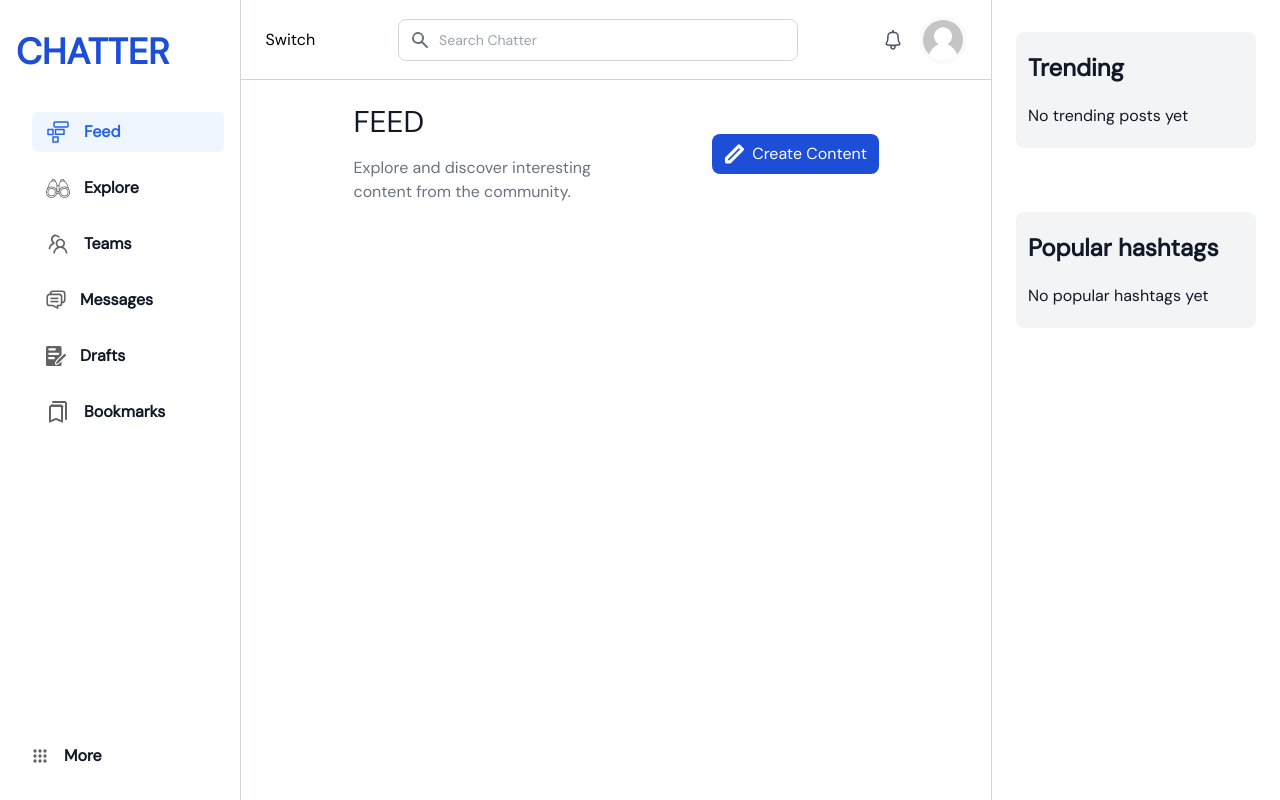
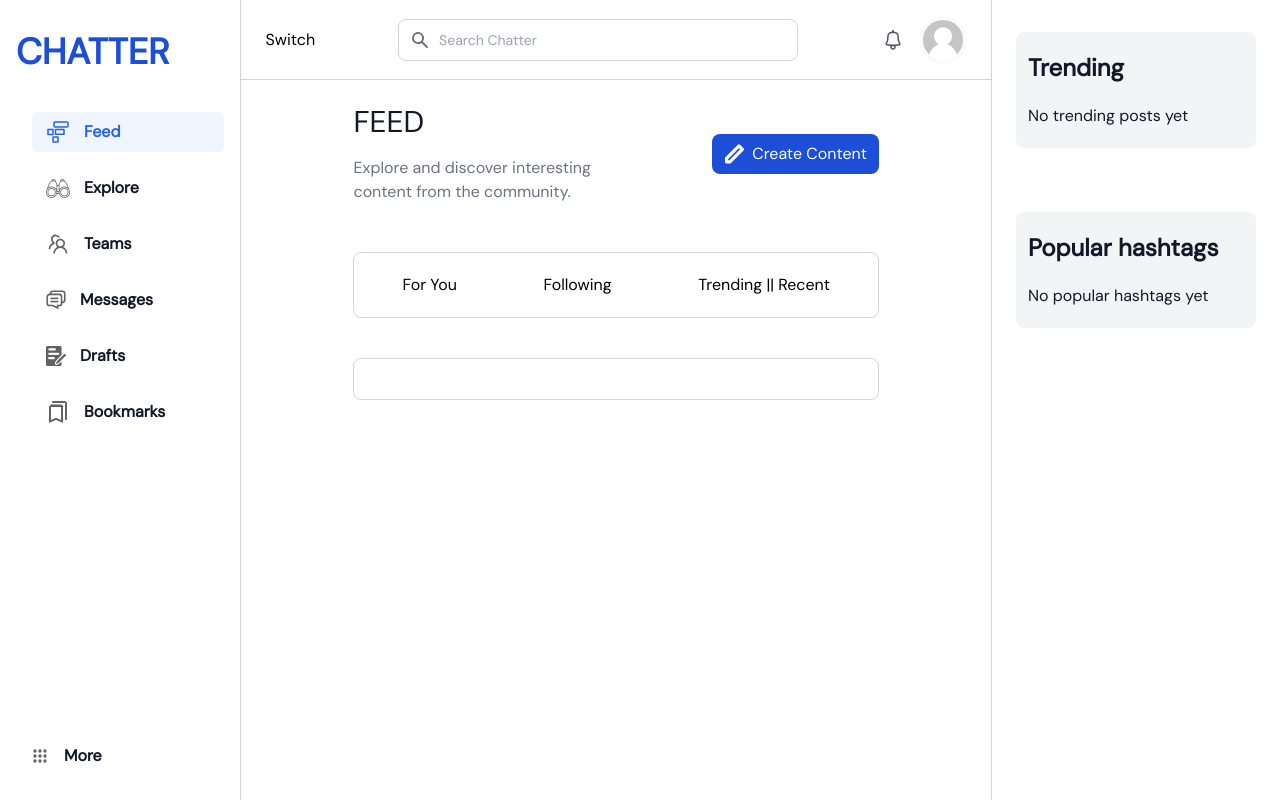
Before and after one commit to muzardemoses/Chatter-app, a React (Vite) app: page /feed in a window 1280 px wide. Built offline with nearby package versions, Linux system fonts and the light colour scheme; no server answers.

Commit message:
improved feed layout and design

```diff
--- a/src/Pages/Dashboard/Feed.tsx
+++ b/src/Pages/Dashboard/Feed.tsx
@@ -29,8 +29,19 @@ export const Feed = () => {
                     </button>
                 </Link>
             </div>
-            <div className="">
-
+            <div className="flex flex-col gap-10">
+                <div className="px-12 py-5 flex justify-between w-full border border-gray-300 rounded-lg box-border">
+                    <button className="flex gap-2 items-center">
+                        For You
+                    </button>
+                    <button className="flex gap-2 items-center">
+                        Following
+                    </button>
+                    <button className="flex gap-2 items-center">
+                        Trending || Recent
+                    </button>
+                </div>
+                <div className="px-12 py-5 flex flex-col gap-8 w-full border border-gray-300 rounded-lg box-border"></div>
             </div>
         </div>
     )
```
